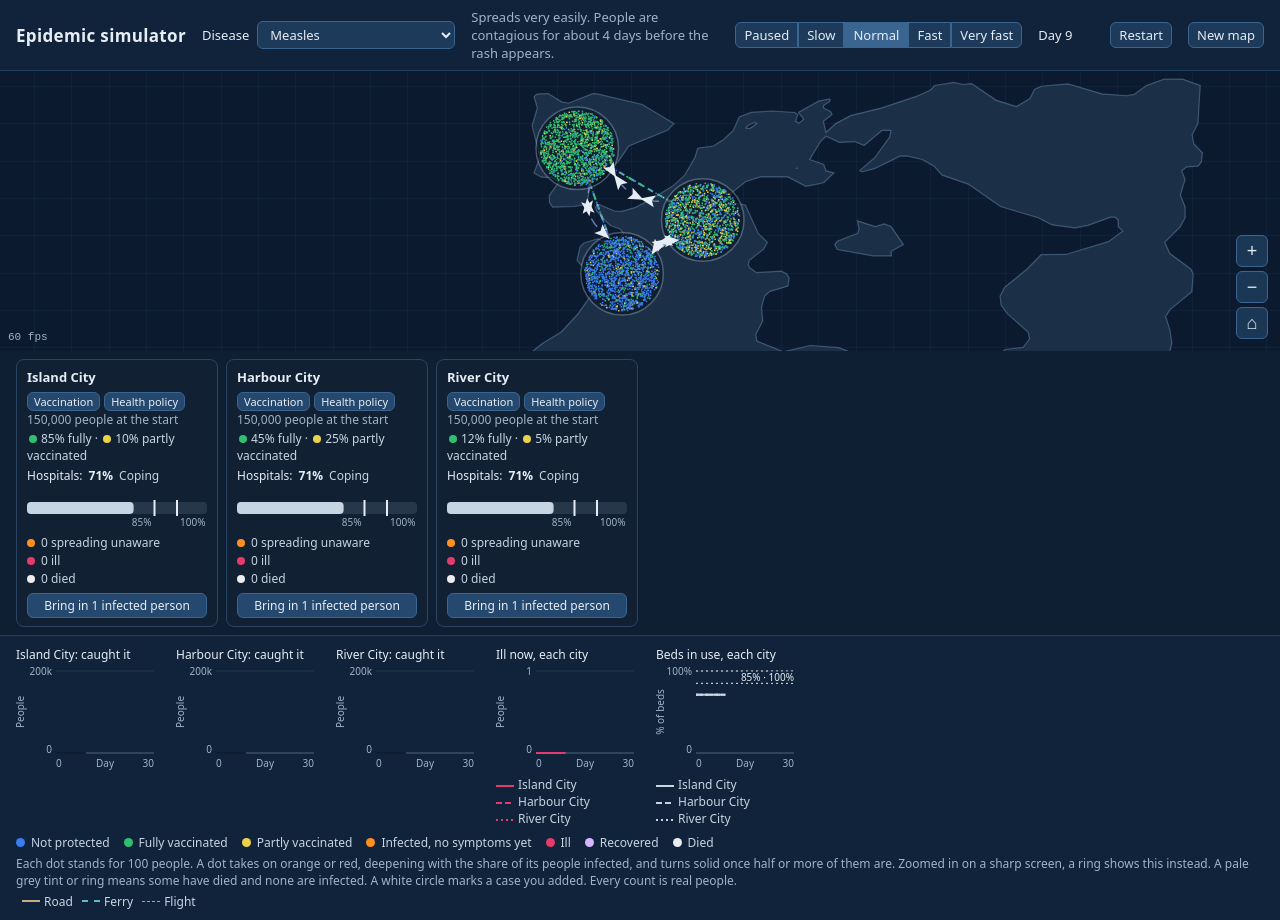
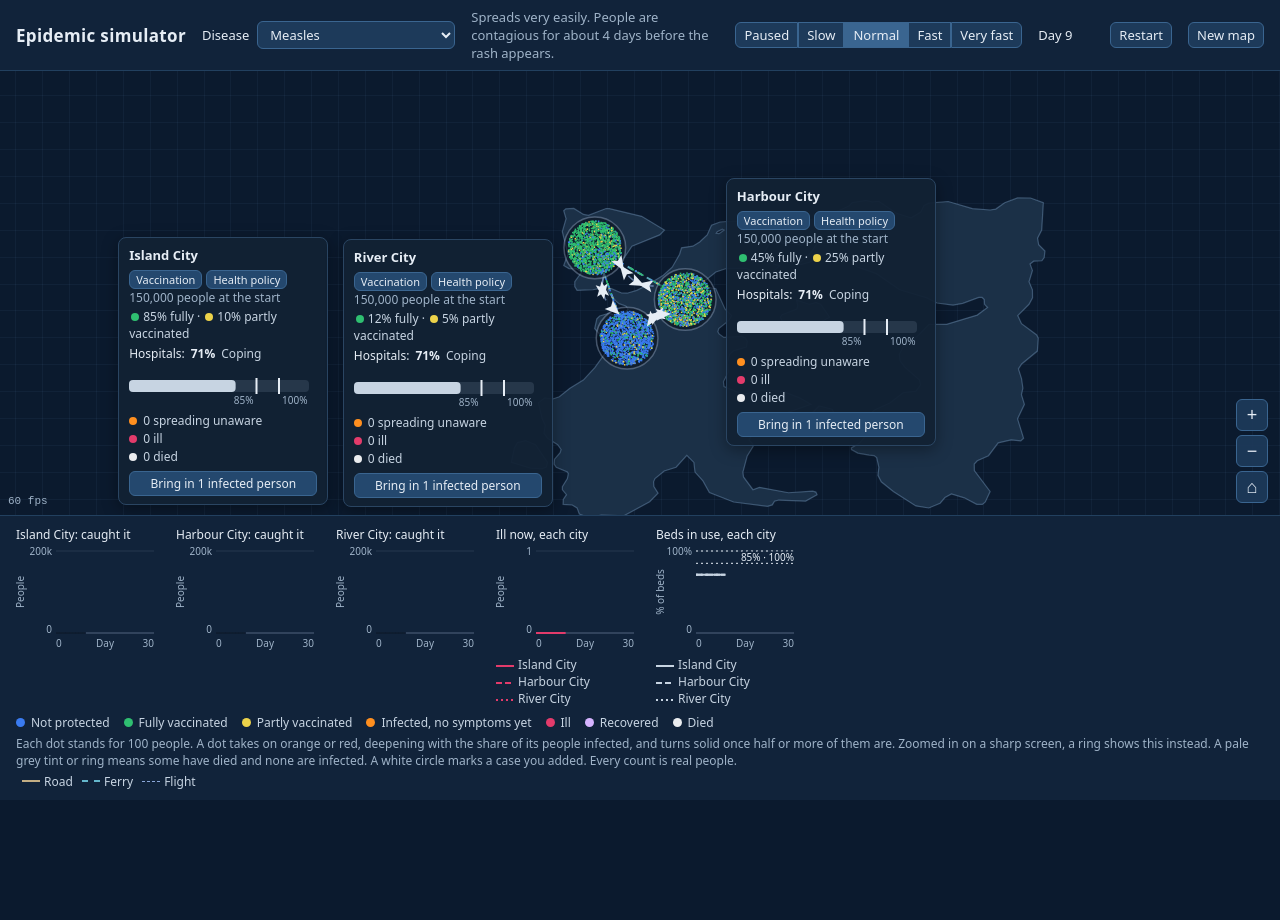
Before and after one commit to FrunkQ/epidemic-simulator, a SvelteKit app: page / in a window 1280 px wide. After the commit the page ends 800 px from the top, so only its background shows below. Built offline with nearby package versions, Linux system fonts and the light colour scheme.

Commit message:
Layout: go by the window's width until the stage is measured
Co-Authored-By: Claude Opus 5.5 <noreply@anthropic.com>
Claude-Session: https://claude.ai/code/session_01DTGy8oYVGGh1eg9V7e39fV

```diff
--- a/src/routes/+page.svelte
+++ b/src/routes/+page.svelte
@@ -73,7 +73,9 @@
 	let fallbackPending = false;
 	/** True from a disease or map change until the cards are measured again. */
 	let sizesStale = false;
-	let compact = $derived(size.width < 760 || shortDock);
+	// Before the stage is first measured, go by the window, so a wide window never paints the strip
+	// (which would shrink the stage and dock the cards on a screen that has room for them).
+	let compact = $derived((size.width || window.innerWidth) < 760 || shortDock);
 
 	/** Set once the user pans or zooms: from then on the map is only re-framed when they ask. */
 	let userMoved = false;
```
